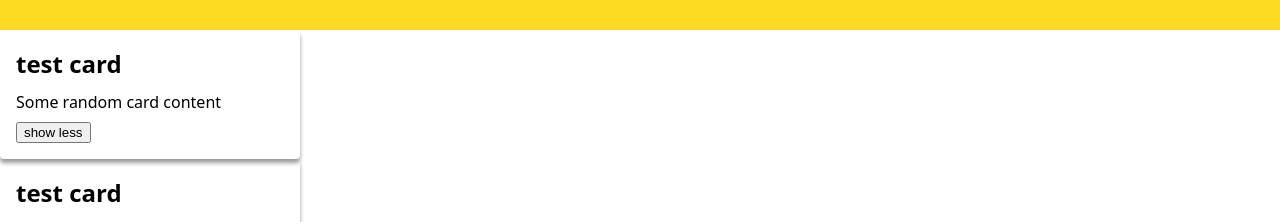
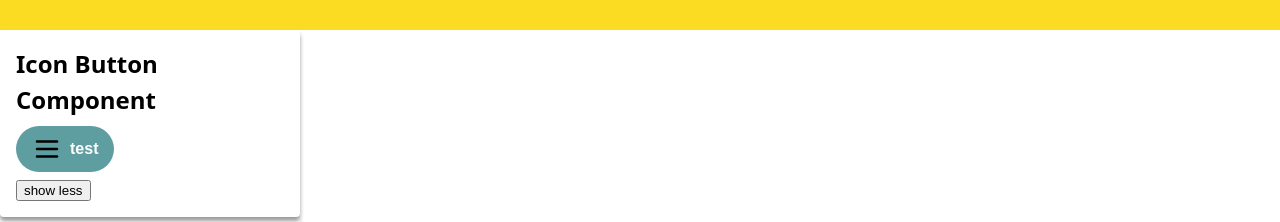
Before and after one commit to Maciej-Clanet/reactbasicsclass, a React (Vite) app: page / in a window 1280 px wide. Shown: the part 532-754 px from the top of the page. Built offline with nearby package versions, Linux system fonts and the light colour scheme.

Commit message:
icon button

```diff
--- a/src/App.jsx
+++ b/src/App.jsx
@@ -5,6 +5,10 @@ import Tag from './components/Tag/Tag'
 import ProductCard from './components/ProductCard/ProductCard'
 import OfferCard from './components/OfferCard/OfferCard'
 import TabCard from './components/TabCard/TabCard'
+import IconButton from './components/IconButton/IconButton'
+
+import menuIcon from "./assets/menuicon.svg"
+
 function App() {
 
   const tabs = [
@@ -82,8 +86,8 @@ function App() {
         </section>
 
         <section className="offers">
-          <OfferCard title="test card" link="/">
-              <p> Some random card content</p>
+          <OfferCard title="Icon Button Component" link="/">
+              <IconButton text="test" icon={menuIcon} action={() => alert("test")}/>
           </OfferCard>
 
           <OfferCard title="test card" link="/">
--- /dev/null
+++ b/src/components/IconButton/IconButton.css
@@ -0,0 +1,12 @@
+.icon-button{
+    display: flex;
+    gap: 8px;
+    align-items: center;
+    padding: 8px 16px;
+    border-radius: 32px;
+    background-color: cadetblue;
+    border: none;
+    color: white;
+    font-weight: 600;
+    font-size: 16px;
+}
--- /dev/null
+++ b/src/components/IconButton/IconButton.jsx
@@ -0,0 +1,15 @@
+import "./IconButton.css"
+import DefaultIcon from "../../assets/react.svg"
+
+function defaultAction(){
+    alert("you forgot to give icon button an action")
+}
+
+export default function IconButton({text, icon = DefaultIcon, action = defaultAction}){
+
+    return(
+    <button onClick={action} className="icon-button">
+        <img width="30" src={icon}/>
+        {text}
+    </button>)
+}
```
